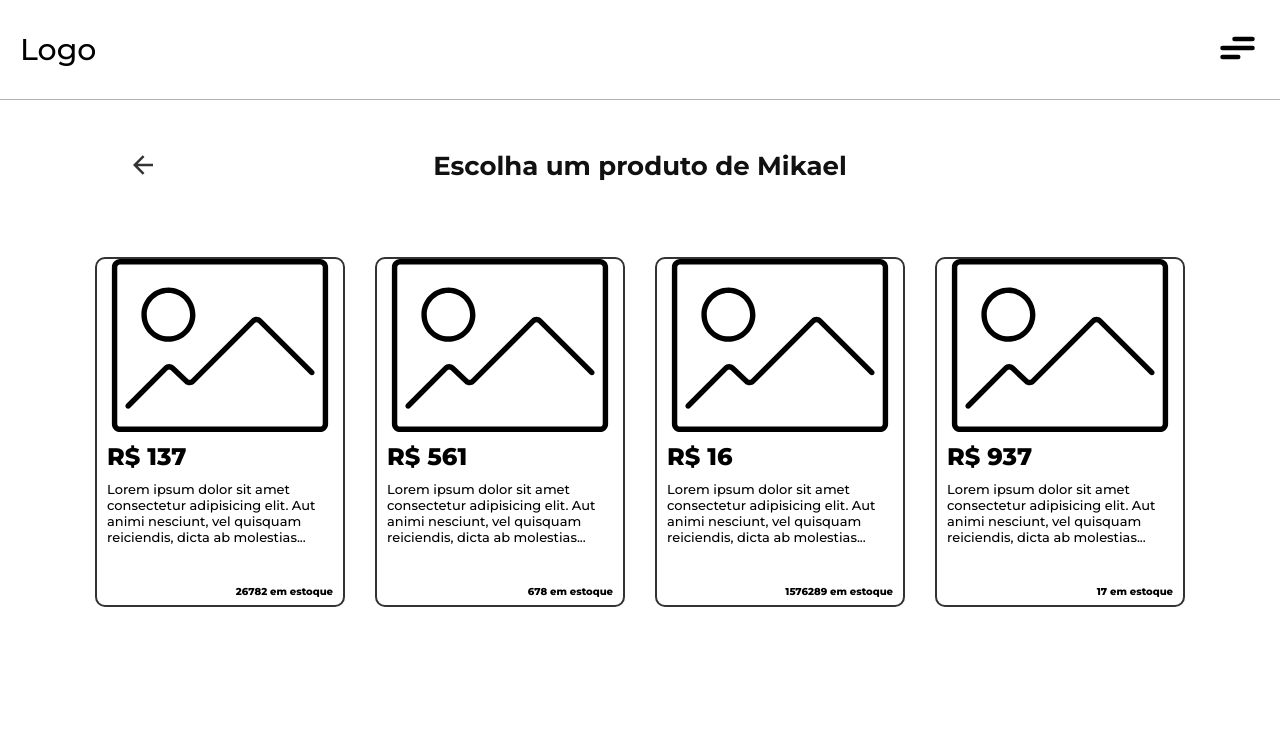
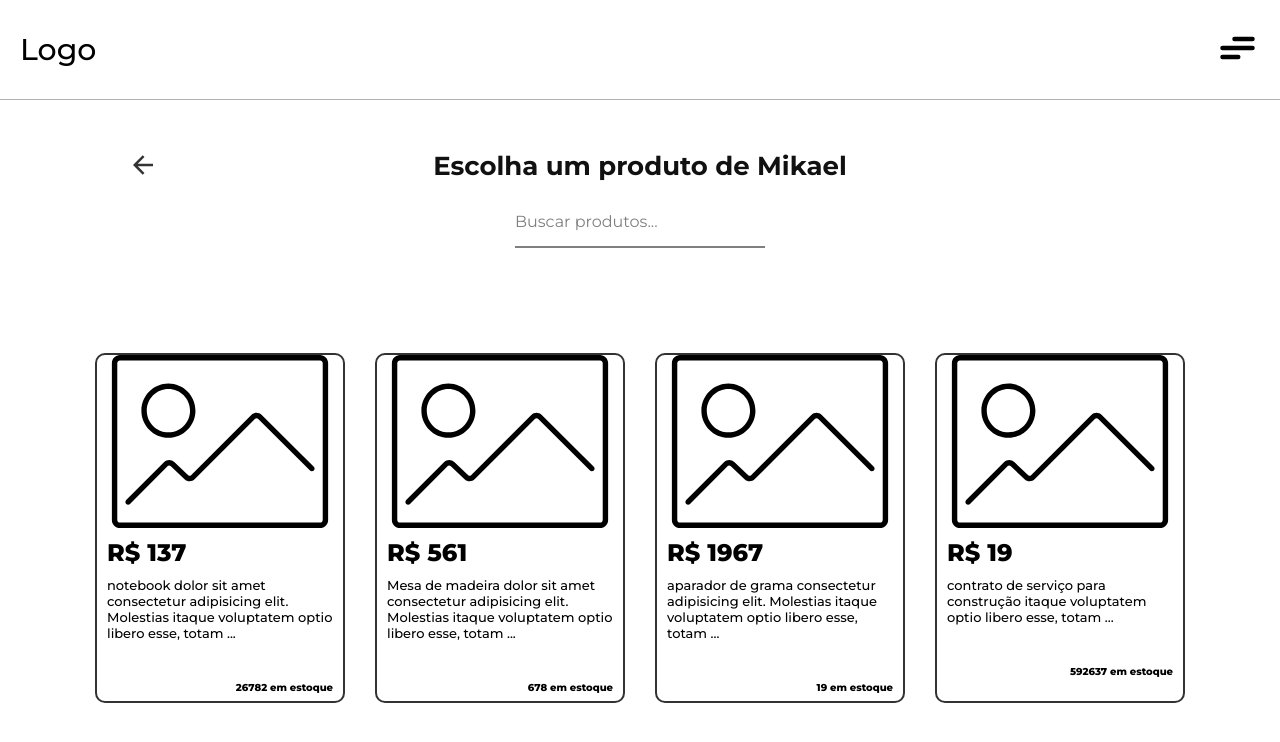
Before and after one commit to MikaelAugustoDev/desafio, a React (Vite) app: page /assistentedepedido in a window 1280 px wide. Both pictures are taken after a click on the element "Mikael". Shown: the top 742 px of the page. Built offline with nearby package versions, Linux system fonts and the light colour scheme.

Commit message:
Adicionando o imput para busca em tempo real

```diff
--- a/src/components/cardProducts/index.tsx
+++ b/src/components/cardProducts/index.tsx
@@ -5,7 +5,8 @@ interface PropsCardProducts {
     onClick: React.MouseEventHandler<HTMLDivElement>,
     description: string,
     price: number,
-    stock: number
+    stock: number,
+    name?: string
 }
 
 const Card = styled.div`
--- a/src/pages/AssistenteDePedido/index.tsx
+++ b/src/pages/AssistenteDePedido/index.tsx
@@ -4,6 +4,7 @@ import { CardClientes } from "../../components/cardClientes";
 import { useState } from "react";
 import { CardProducts } from "../../components/cardProducts";
 import Arrow from "../../assets/arrow.svg";
+import { Input } from "../../components/input";
 
 interface Client {
     name: string;
@@ -11,7 +12,37 @@ interface Client {
 
 interface Product {
     name: string;
+    description: string;
+    price: number;
+    stock: number;
 }
+
+const products: Product[] = [
+  {
+    name: "notebook",
+    description: "notebook dolor sit amet consectetur adipisicing elit. Molestias itaque voluptatem optio libero esse, totam ...",
+    price: 137,
+    stock: 26782,
+  },
+  {
+    name: "mesa",
+    description: "Mesa de madeira dolor sit amet consectetur adipisicing elit. Molestias itaque voluptatem optio libero esse, totam ...",
+    price: 561,
+    stock: 678,
+  },
+  {
+    name: "aparador de grama",
+    description: "aparador de grama consectetur adipisicing elit. Molestias itaque voluptatem optio libero esse, totam ...",
+    price: 1967,
+    stock: 19,
+  },
+  {
+    name: "construtora",
+    description: "contrato de serviço para construção itaque voluptatem optio libero esse, totam ...",
+    price: 19,
+    stock: 592637,
+  }
+];
 
 const Main = styled.main`
     width: 100%;
@@ -130,6 +161,16 @@ const AssistenteDePedido = () => {
     setSelectedProduct(productName);
   };
 
+  const [searchInput, setSearchInput] = useState<string>("");
+
+  const handleSearchInputChange = (event: React.ChangeEvent<HTMLInputElement>) => {
+    setSearchInput(event.target.value);
+  };
+
+  const filteredProducts = products.filter((product: Product) =>
+    product.name.toLowerCase().includes(searchInput.toLowerCase())
+  );
+
   return (
     <>
       <Header />
@@ -152,31 +193,23 @@ const AssistenteDePedido = () => {
               onClick={handleGoBack}
             />
             <TitleProduct>Escolha um produto de {selectedClient.name}</TitleProduct>
+            <Input
+              type="text"
+              name="Buscar produtos..."
+              value={searchInput}
+              onChange={handleSearchInputChange}
+            />
             <Products>
-              <CardProducts
-                onClick={() => handleProductSelect({ name: "produto 1" })}
-                description="Lorem ipsum dolor sit amet consectetur adipisicing elit. Aut animi nesciunt, vel quisquam reiciendis, dicta ab molestias..."
-                price={137}
-                stock={26782}
-              />
-              <CardProducts
-                onClick={() => handleProductSelect({ name: "produto 2" })}
-                description="Lorem ipsum dolor sit amet consectetur adipisicing elit. Aut animi nesciunt, vel quisquam reiciendis, dicta ab molestias..."
-                price={561}
-                stock={678}
-              />
-              <CardProducts
-                onClick={() => handleProductSelect({ name: "produto 3" })}
-                description="Lorem ipsum dolor sit amet consectetur adipisicing elit. Aut animi nesciunt, vel quisquam reiciendis, dicta ab molestias..."
-                price={16}
-                stock={1576289}
-              />
-              <CardProducts
-                onClick={() => handleProductSelect({ name: "produto 4" })}
-                description="Lorem ipsum dolor sit amet consectetur adipisicing elit. Aut animi nesciunt, vel quisquam reiciendis, dicta ab molestias..."
-                price={937}
-                stock={17}
-              />
+              {filteredProducts.map((product: Product) => (
+                <CardProducts
+                  key={product.name}
+                  onClick={() => handleProductSelect(product)}
+                  name={product.name}
+                  description={product.description}
+                  price={product.price}
+                  stock={product.stock}
+                />
+              ))}
             </Products>
           </TelaDeEscolhaDeProdutos>
         ) : (
```
